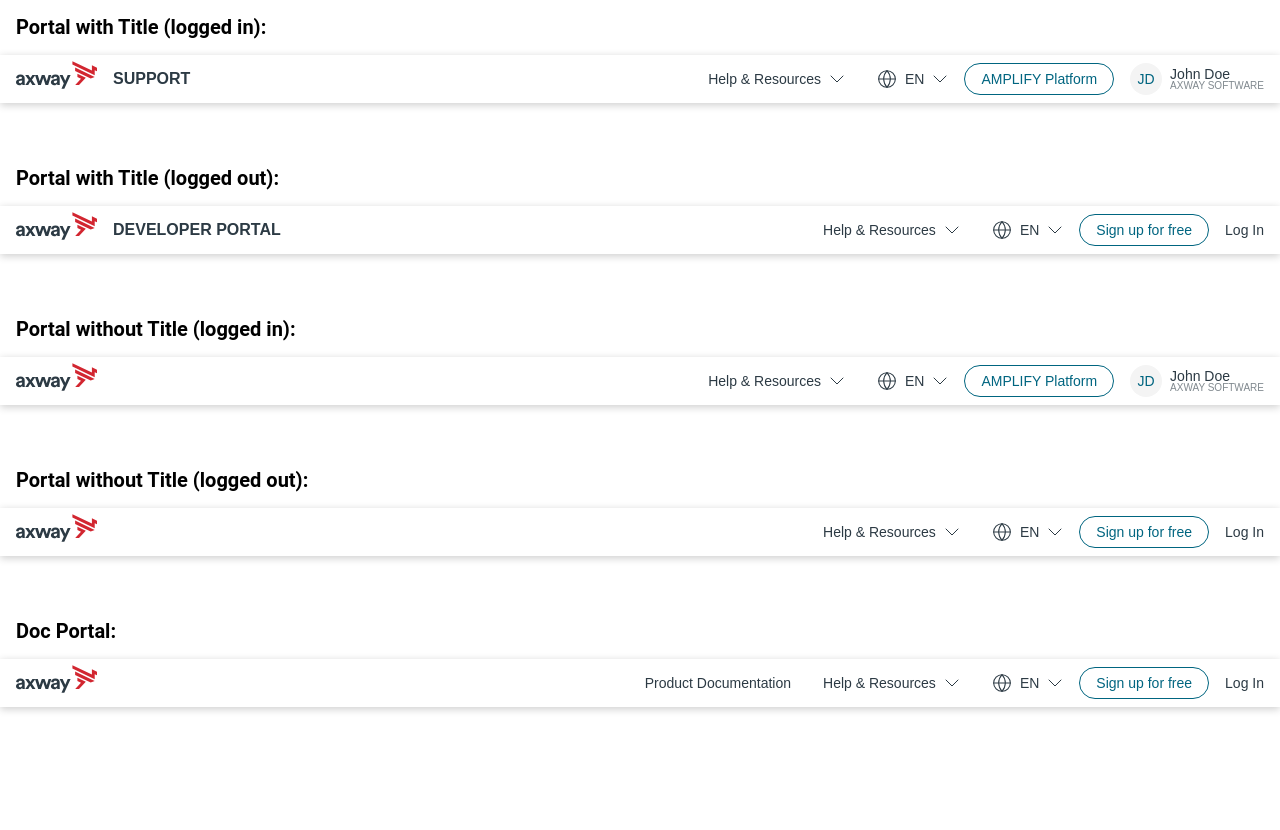
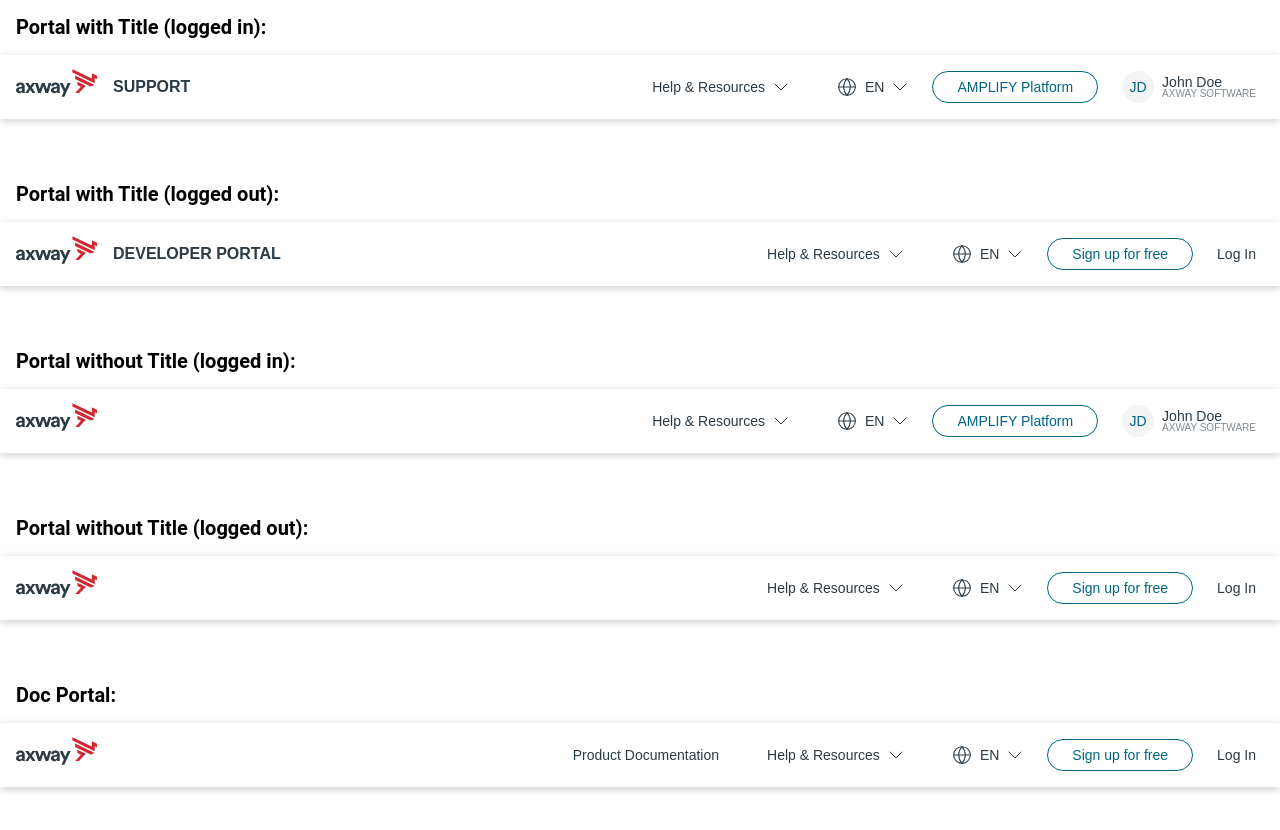
Before and after one commit to bbag/axway-universal-header, a plain HTML site: page index.html in a window 1280 px wide. Drawn offline with Linux system fonts and the light colour scheme.

Commit message:
Increased navbar height from 3rem to 4rem

```diff
--- a/header.scss
+++ b/header.scss
@@ -810,9 +810,9 @@
         @include align-items(center);
         color: inherit;
         @include display-flex();
-        height: 3rem;
+        height: 4rem;
         line-height: 1;
-        padding: 0 1rem;
+        padding: 0 1.5rem;
         position: relative;
         text-decoration: none;
         transition: all 100ms ease-out;
```
Also changed, not shown: header.css, header.min.css.
